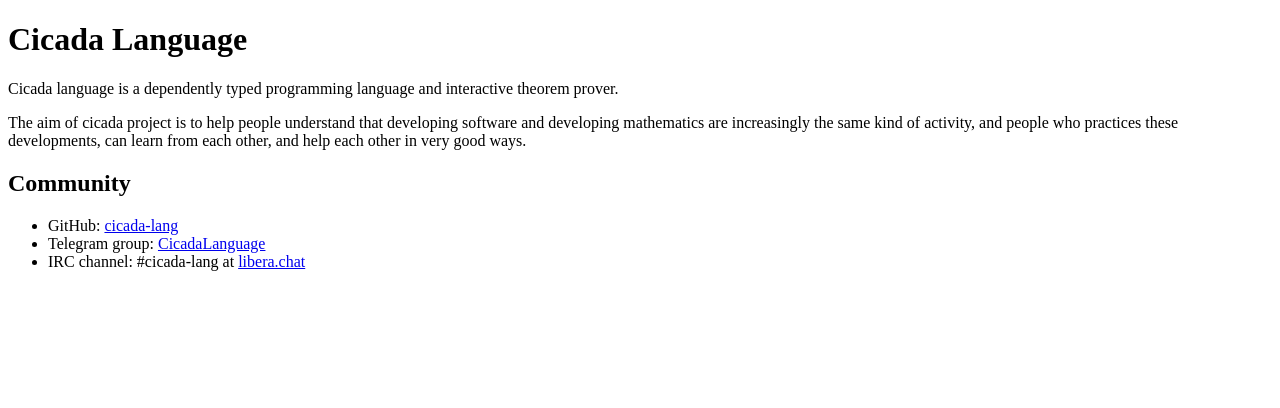
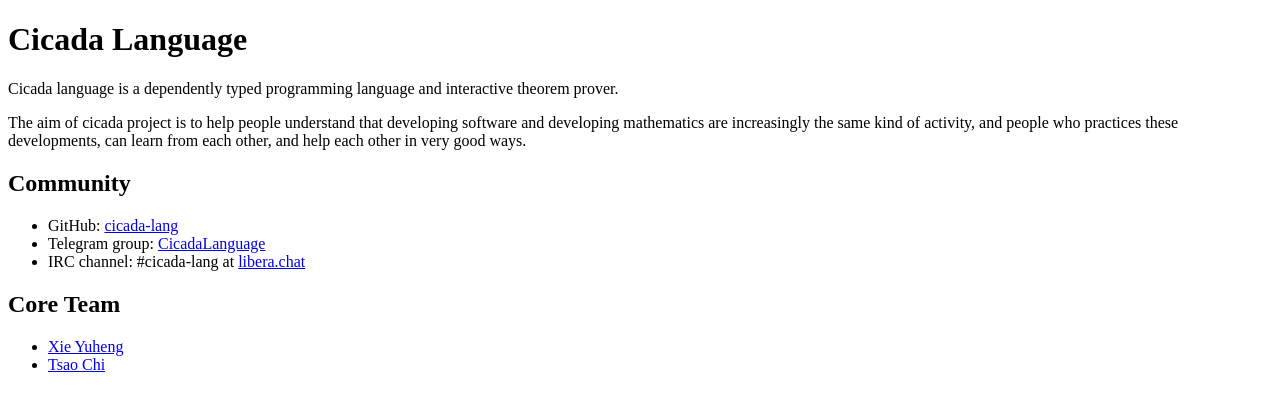
Before and after one commit to cicada-lang/cicada-lang-website, a Vue app: page / in a window 1280 px wide. Shown: the top 408 px of the page. Built offline with nearby package versions, Linux system fonts and the light colour scheme.

Commit message:
- `home` add "Core Team" section

```diff
--- a/src/views/home/home.vue
+++ b/src/views/home/home.vue
@@ -40,6 +40,22 @@
         </li>
       </ul>
     </div>
+
+    <div>
+      <h2 class="text-2xl">Core Team</h2>
+
+      <ul class="py-4 text-lg space-y-2 list-disc list-inside">
+        <li>
+          <a href="https://github.com/xieyuheng" class="underline">
+            Xie Yuheng
+          </a>
+        </li>
+
+        <li>
+          <a href="https://github.com/tsao-chi" class="underline"> Tsao Chi </a>
+        </li>
+      </ul>
+    </div>
   </div>
 </template>
 
```
